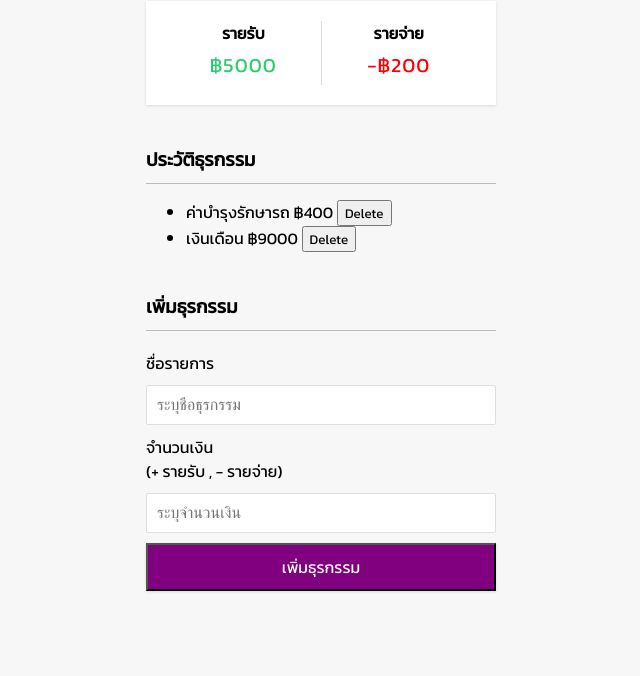
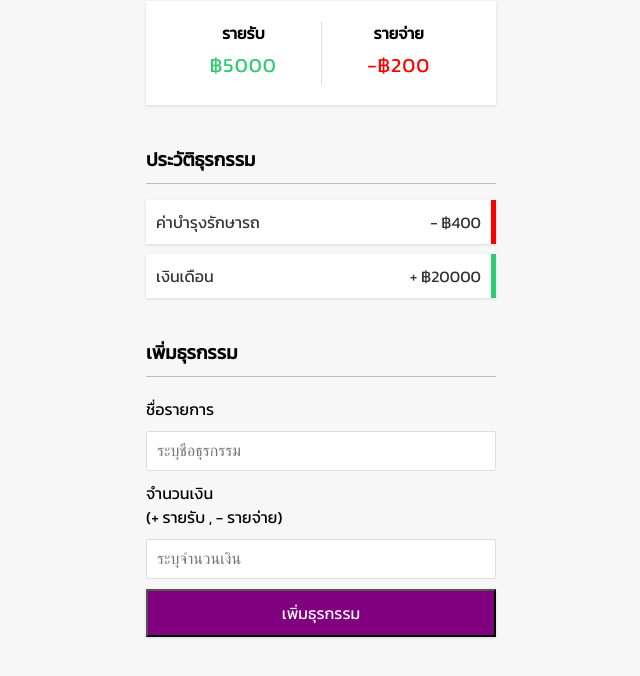
Before and after one commit to xNewz/js-income-expense, a plain HTML site: page index.html in a window 1280 px wide. Shown: the part 196-872 px from the top of the page, without its empty margins (319-959 px from the left). Before the commit the page ends 847 px from the top, so only its background shows below. Drawn offline with Linux system fonts and the light colour scheme.

Commit message:
add: style css

```diff
--- a/index.html
+++ b/index.html
@@ -25,11 +25,11 @@
         </div>
         <h3>ประวัติธุรกรรม</h3>
         <ul id="list" class="list">
-            <li class="minus">ค่าบำรุงรักษารถ <span>฿400</span>
-                <button class="delete-btn">Delete</button>
+            <li class="minus">ค่าบำรุงรักษารถ <span>- ฿400</span>
+                <button class="delete-btn">X</button>
             </li>
-            <li class="minus">เงินเดือน <span>฿9000</span>
-                <button class="delete-btn">Delete</button>
+            <li class="plus">เงินเดือน <span>+ ฿20000</span>
+                <button class="delete-btn">X</button>
             </li>
         </ul>
         <h3>เพิ่มธุรกรรม</h3>
--- a/style.css
+++ b/style.css
@@ -34,6 +34,19 @@ body{
 
 .delete-btn{
     font-family: 'Kanit', sans-serif;
+    cursor: pointer;
+    background-color: red;
+    color: wheat;
+    border: 0;
+    font-size: 20px;
+    line-height: 20px;
+    padding: 2px 5px;
+    position: absolute;
+    top: 50%;
+    left: 0;
+    transform: translate(-100%, -50%);
+    opacity: 0;
+    transition: opacity 0.3s ease;
 }
 
 .container{
@@ -101,3 +114,36 @@ input[type="text"],input[type="number"]{
     padding: 10px;
     width: 100%;
 }
+
+.list{
+    list-style-type: none;
+    padding: 0;
+    margin-bottom: 40px;
+}
+
+.list li{
+    background-color: #fff;
+    box-shadow: var(--box-shadow);
+    color: #333;
+    display: flex;
+    justify-content: space-between;
+    position: relative;
+    padding: 10px;
+    margin: 10px 0;
+}
+
+.list li.plus{
+    border-right: 5px solid #2ecc71;
+}
+
+.list li.minus{
+    border-right: 5px solid red;
+}
+
+.list li:hover .delete-btn{
+    opacity: 1;
+}
+
+.btn:focus,.delete-btn:focus{
+    outline: 0;
+}
```
